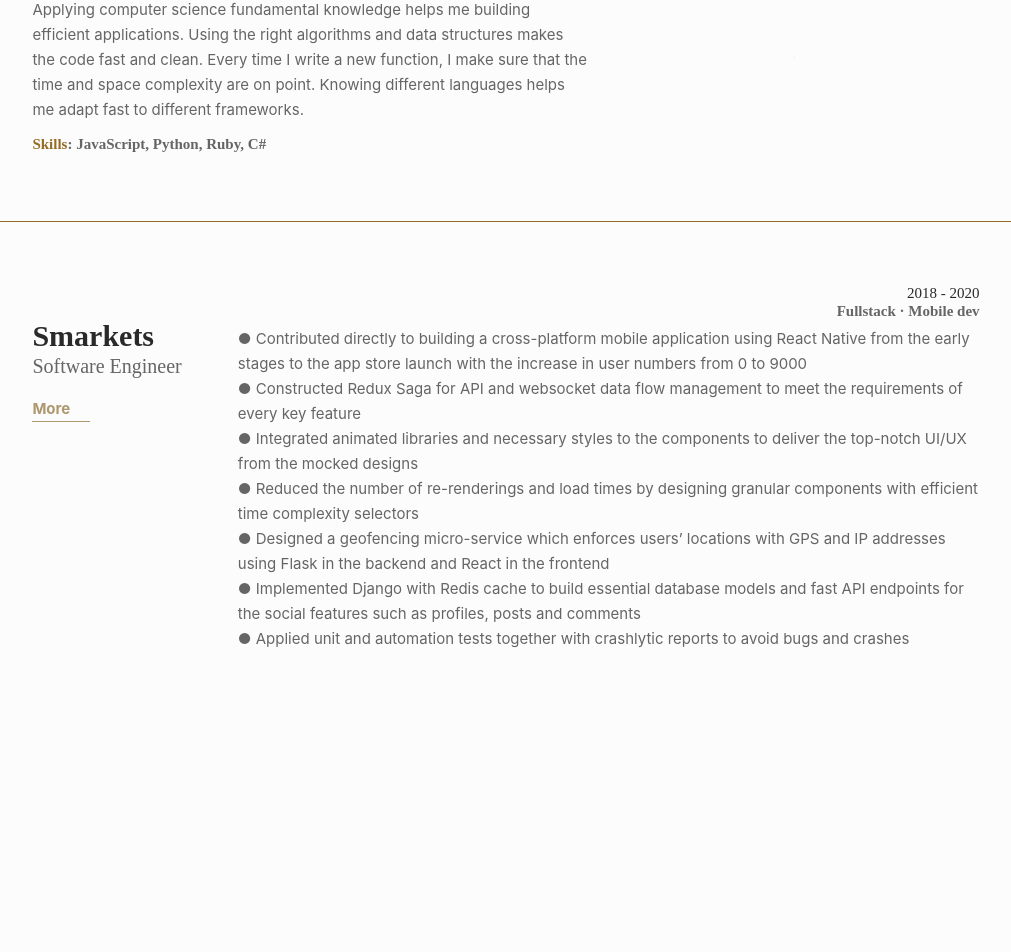
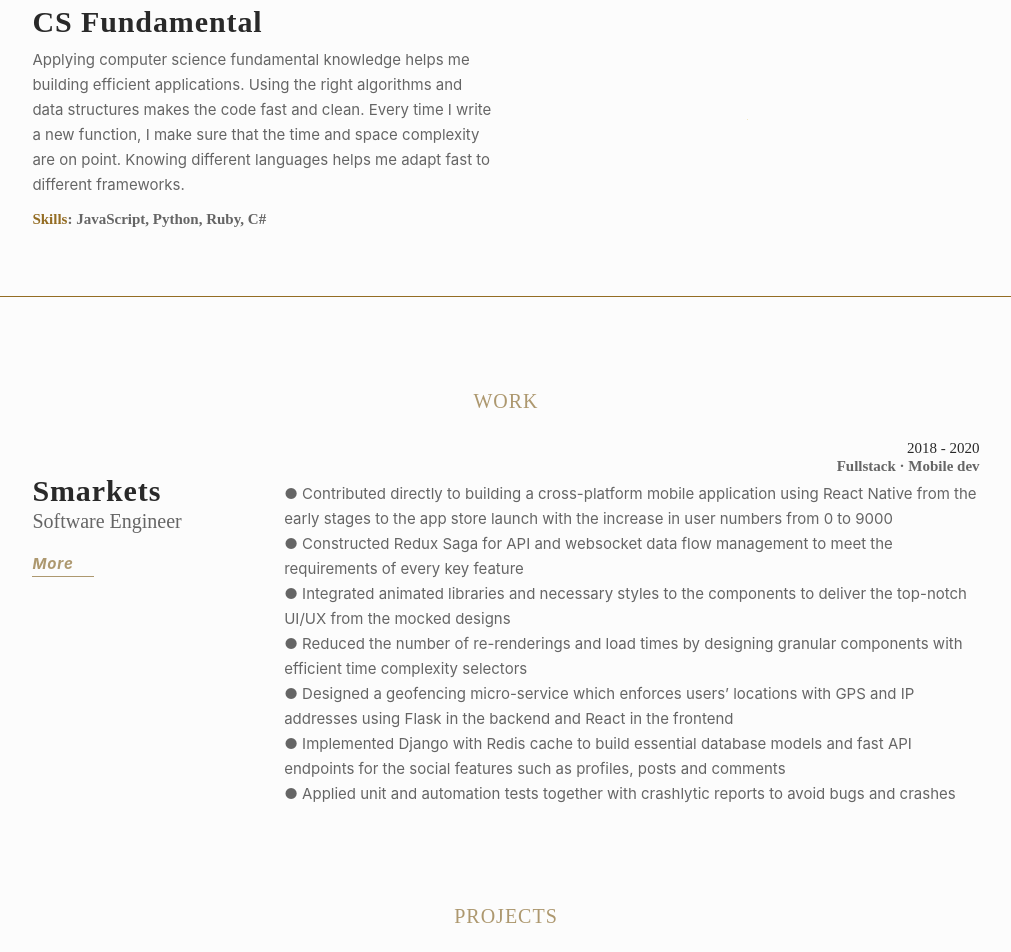
Before and after one commit to locphan2207/personal-web, a React (Create React App) app: page / in a window 1280 px wide. Shown: the part 944-1896 px from the top of the page, without its empty margins (134-1145 px from the left). Before the commit the page ends 1659 px from the top, so only its background shows below. Built offline with nearby package versions, Linux system fonts and the light colour scheme; no server answers.

Commit message:
Couple adjustments

```diff
--- a/src/components/version2/App.css
+++ b/src/components/version2/App.css
@@ -89,6 +89,19 @@ html {
   border-top: 1px solid #946d24;
 }
 
+.sub-section {
+  margin-bottom: 100rem;
+}
+
+.sub-section-title {
+  font-size: 20rem;
+  color: #ad986f;
+  font-family: Playfair Display;
+  text-align: center;
+  margin: 30rem;
+  letter-spacing: 1rem;
+}
+
 .expertise {
   display: grid;
   grid-template-areas:
@@ -133,7 +146,7 @@ html {
 @media only screen and (min-width: 480px) {
   .expertise-section:nth-child(odd) {
     column-gap: 20rem;
-    grid-template-columns: 1.5fr 1fr;
+    grid-template-columns: 1fr 1fr;
     grid-template-areas:
       "exp-header exp-lottie"
       "exp-text exp-lottie"
@@ -141,7 +154,7 @@ html {
   }
   .expertise-section:nth-child(even) {
     column-gap: 20rem;
-    grid-template-columns: 1fr 1.5fr;
+    grid-template-columns: 1fr 1fr;
     grid-template-areas:
       "exp-lottie exp-header"
       "exp-lottie exp-text"
@@ -154,6 +167,7 @@ html {
   font-size: 30rem;
   font-weight: 700;
   grid-area: exp-header;
+  letter-spacing: 0.9rem;
 }
 
 .expertise-text {
@@ -216,7 +230,7 @@ html {
       "w-info w-desc"
       "w-link w-desc"
       ". w-desc";
-    grid-template-columns: 1fr 4fr;
+    grid-template-columns: 1fr 3fr;
     grid-template-rows: fit-content;
     column-gap: 20rem;
   }
@@ -232,6 +246,7 @@ html {
   font-family: Playfair Display;
   font-size: 30rem;
   font-weight: 700;
+  letter-spacing: 0.9rem;
 }
 
 .work-year {
--- a/src/components/version2/App.js
+++ b/src/components/version2/App.js
@@ -73,7 +73,7 @@ function App() {
             <lottie-player
               src="https://assets1.lottiefiles.com/private_files/lf30_CkJZhd.json"
               background="transparent"
-              speed="0.5"
+              speed="0.3"
               loop
               // hover
               autoplay
@@ -106,8 +106,10 @@ function App() {
         </div>
       </div>
 
-      {/*Work*/}
-      <div className="big-section work">
+      {/*Works and Projects*/}
+      <div className="big-section">
+        <div className="sub-section">
+          <p className="sub-section-title">WORK</p>
           <div className="work-section">
             <p className="work-year">2018 - 2020</p>
             <div className="work-info">
@@ -131,12 +133,14 @@ function App() {
               locations with GPS and IP addresses using Flask in the backend and
               React in the frontend
               <br />● Implemented Django with Redis cache to build essential
-            database models and fast API endpoints for the social features such
-            as profiles, posts and comments
+              database models and fast API endpoints for the social features
+              such as profiles, posts and comments
               <br />● Applied unit and automation tests together with crashlytic
               reports to avoid bugs and crashes
             </p>
           </div>
+        </div>
+        <p className="sub-section-title">PROJECTS</p>
       </div>
     </>
   )
--- a/src/components/version2/Link.css
+++ b/src/components/version2/Link.css
@@ -9,6 +9,8 @@
   margin-top: 20rem;
   margin-bottom: 3rem;
   font-weight: 700;
+  font-style: italic;
+  letter-spacing: 0.9rem;
 }
 
 .link-text:hover {
```
Lines whose indentation alone changed are shown as unchanged.
